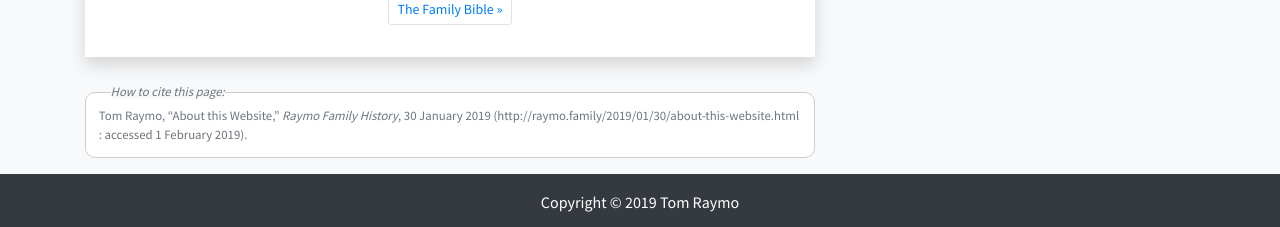
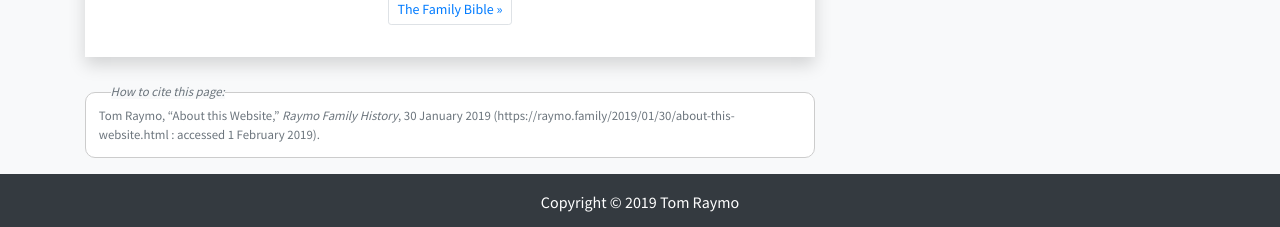
Before and after one commit to tomraymo/raymo.family, a Jekyll site: the page built from _posts/2019-01-30-about-this-website.md, in a window 1280 px wide. Shown: the part 826-1053 px from the top of the page. Built offline with Jekyll 4.4.1, drawn with Linux system fonts in a browser that asks for light colours; some of the changed lines change nothing that is shown.

Commit message:
Change to https

```diff
--- a/_config.yml
+++ b/_config.yml
@@ -1,2 +1,2 @@
 title: "Raymo Family History"
-url: "http://raymo.family"
+url: "https://raymo.family"
```
